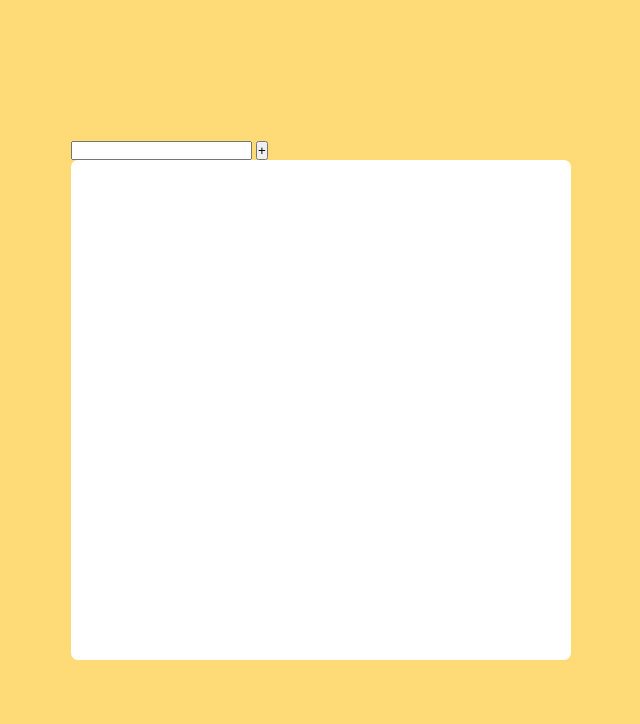
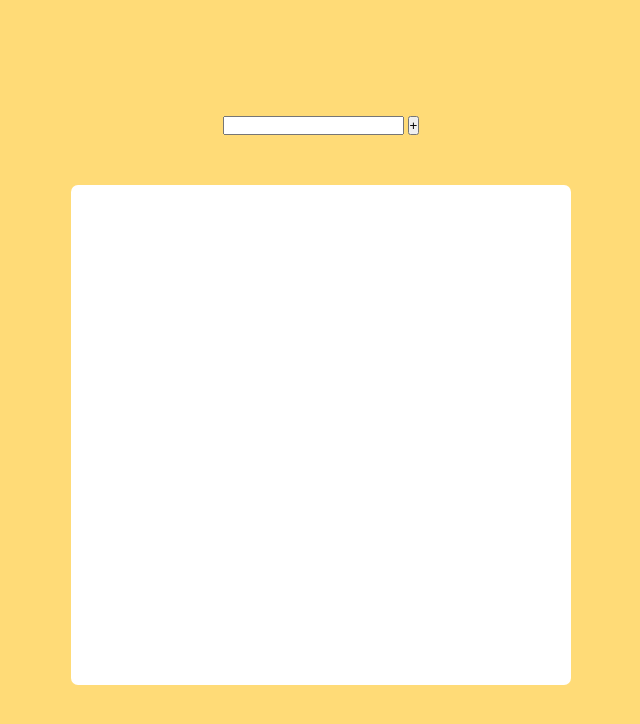
Before and after one commit to CoolNewsGuy/todo, a plain HTML site: page index.html in a window 1280 px wide. Shown: the whole page, without its empty margins (319-959 px from the left). Drawn offline with Linux system fonts and the light colour scheme.

Commit message:
Re-align body's content

```diff
--- a/style.css
+++ b/style.css
@@ -7,8 +7,11 @@
 body {
     height: 100vh;
     background: rgb(255, 219, 119);
-    display: grid;
-    place-content: center;
+    display: flex;
+    flex-direction: column;
+    justify-content: center;
+    gap: 50px;
+    align-items: center;
 }
 
 .todos-container {
```
